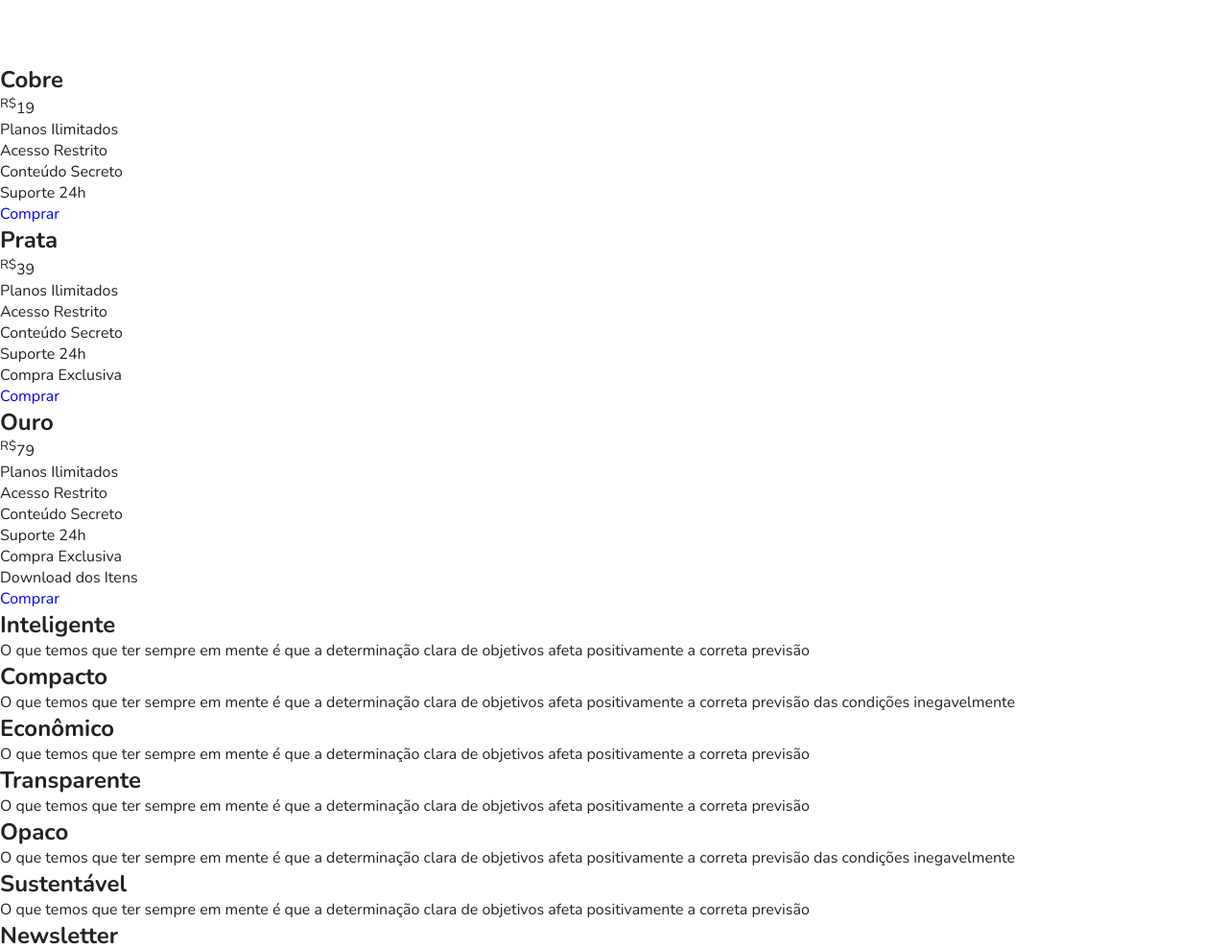
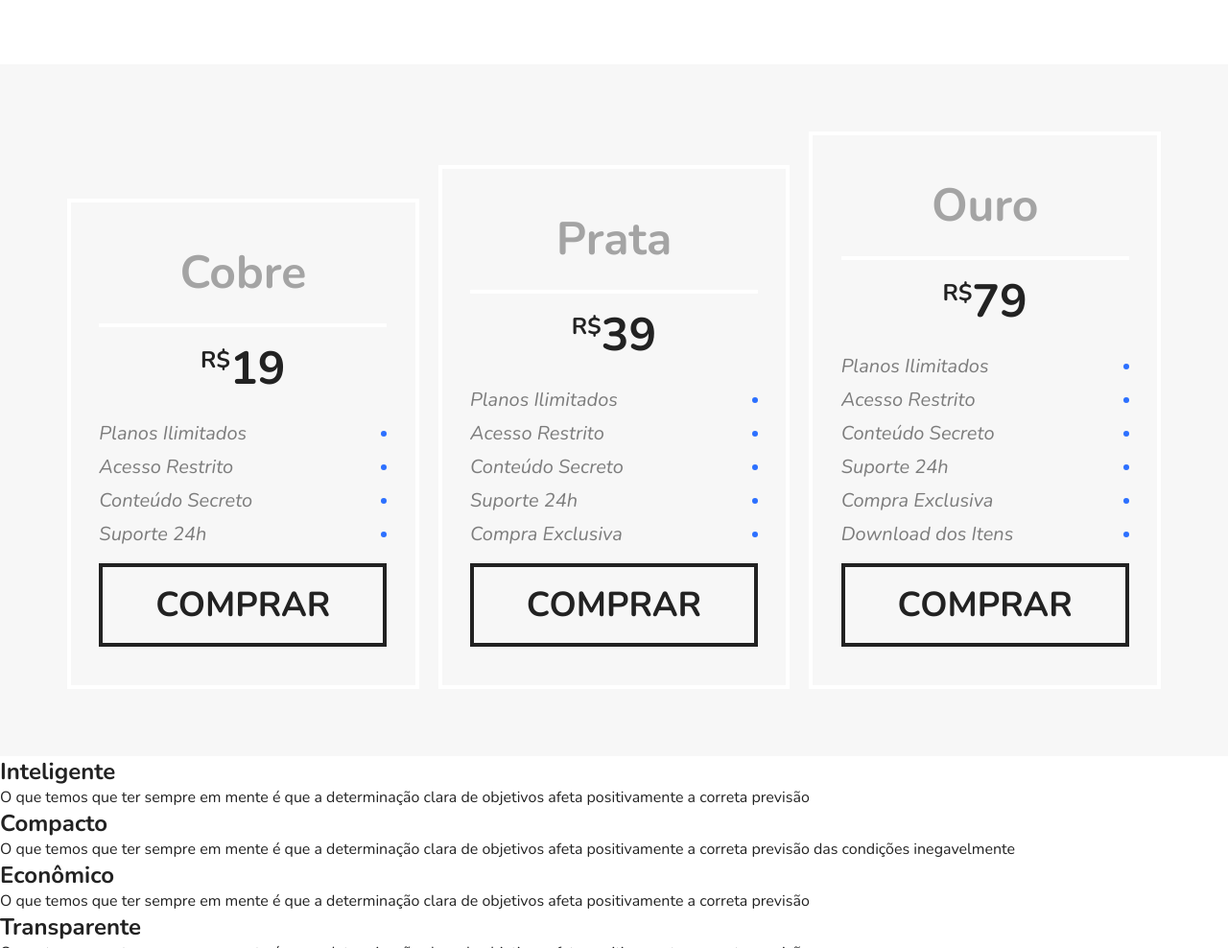
Before and after one commit to viniciusarashiro/FlexBlog, a plain HTML site: page index.html in a window 1280 px wide. Shown: the part 1754-2742 px from the top of the page at 96% size. Drawn offline with nearby package versions, Linux system fonts and the light colour scheme.

Commit message:
feat: preco css

```diff
--- a/css/style.css
+++ b/css/style.css
@@ -172,3 +172,93 @@ img {
 .blue {
   border-top: 8px solid #66d9eb;
 }
+
+/* Preço */
+
+.preco {
+  background: #f7f7f7;
+  padding: 60px;
+  display: flex;
+  flex-wrap: wrap;
+  align-items: flex-end;
+}
+
+.preco-item {
+  flex: 1 1 260px;
+  border: 4px solid white;
+  padding: 20px;
+  margin: 10px;
+}
+
+.preco-item h2 {
+  font-size: 3em;
+  color: #a4a4a4;
+  text-align: center;
+  margin-top: 20px;
+}
+
+.preco-item span {
+  max-width: 300px;
+  margin: 20px auto;
+  display: block;
+  text-align: center;
+  font-weight: bold;
+  padding: 10px 0 5px 0;
+  border-top: 4px solid white;
+  font-size: 3em;
+}
+
+.preco-item sup {
+  font-size: 1.5rem;
+}
+
+.preco-item ul {
+  max-width: 300px;
+  margin: 20px auto;
+  font-size: 1.25em;
+  line-height: 1;
+  font-style: italic;
+  color: #7c7c7c;
+}
+
+.preco-item li {
+  display: flex;
+  align-items: center;
+  justify-content: space-between;
+  margin-bottom: 15px;
+}
+
+.preco-item li::after {
+  content: "";
+  display: block;
+  width: 6px;
+  height: 6px;
+  background: #2c70ff;
+  border-radius: 50%;
+}
+
+.preco-item  a {
+  max-width: 300px;
+  display: block;
+  margin: 20px auto;
+  border: 4px solid;
+  color: #222222;
+  text-transform: uppercase;
+  font-weight: bold;
+  font-size: 2.25em;
+  padding: 15px 0;
+  text-align: center;
+}
+
+@media (max-width: 800px) {
+  .preco {
+    padding-left: 60px;
+    padding-right: 60px;
+  }
+  .preco .preco-item:nth-child(2) {
+    order: -1;
+  }
+  .preco .preco-item:nth-child(3) {
+    order: -2;
+  }
+}
```
